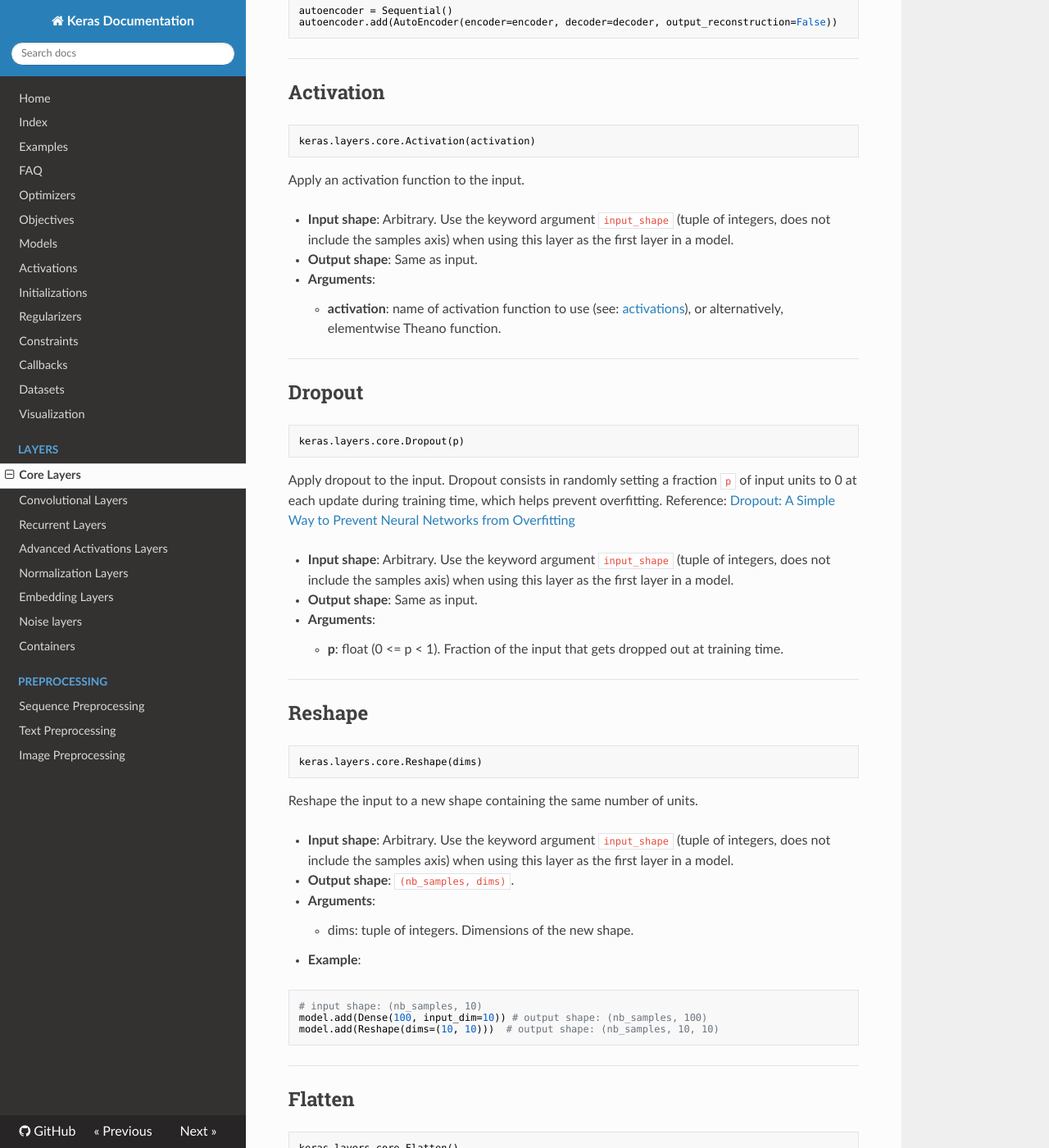
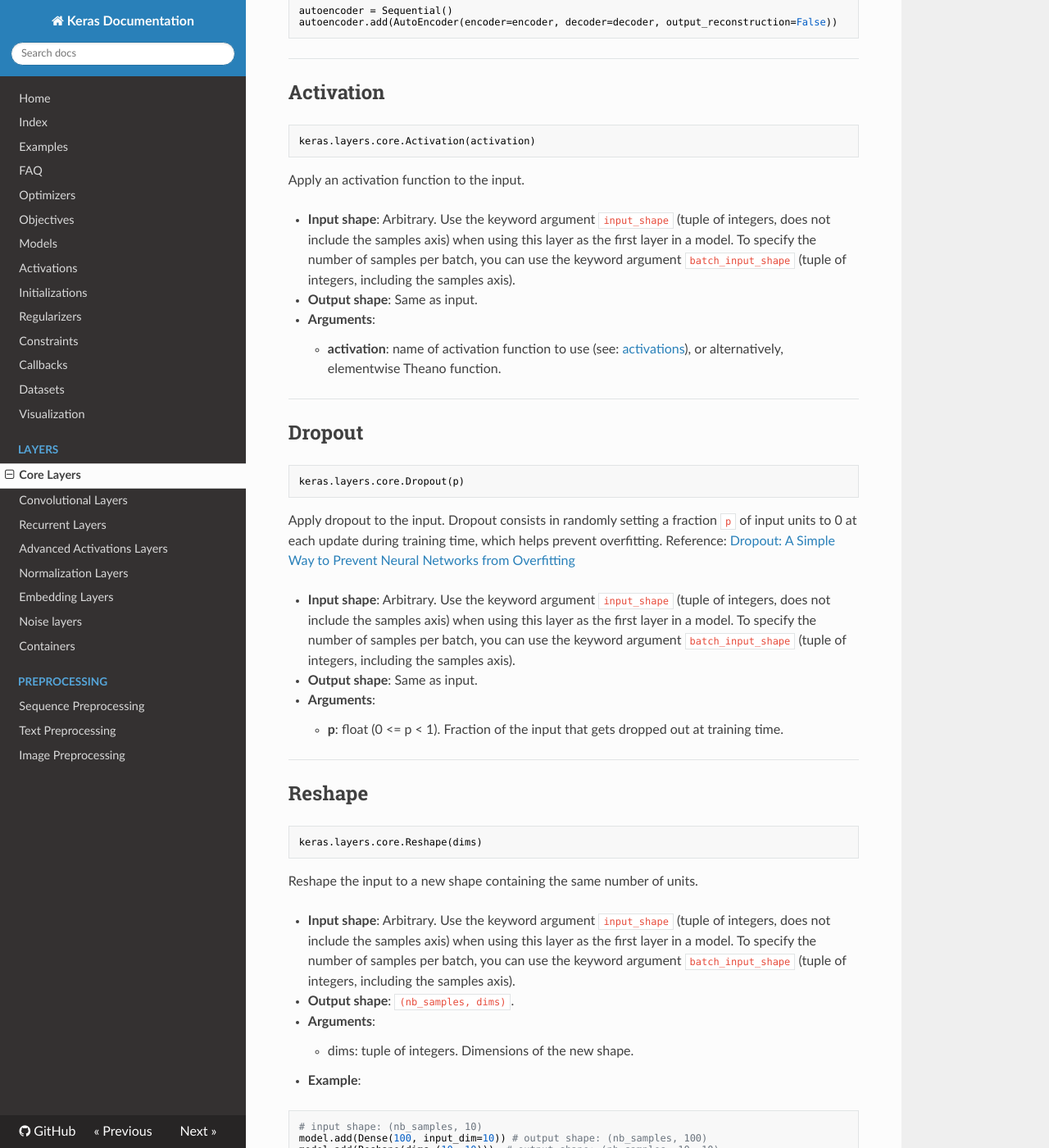
Before and after one commit to Tusespifump1o/keras, an MkDocs documentation site: the page built from docs/sources/layers/core.md, in a window 1280 px wide and 1400 px high, scrolled down 3857 px. Shown: the whole window at 82% size. Built offline with MkDocs 1.6.1, drawn with Linux system fonts in a browser that asks for light colours; nearby versions of some CDN libraries; old or Windows-style settings are respelled for this version of MkDocs; some of the changed text lies outside the part shown.

Commit message:
Documentation update.

````diff
--- a/docs/sources/layers/core.md
+++ b/docs/sources/layers/core.md
@@ -188,7 +188,7 @@
 Apply an activation function to the input.
 
 
-- __Input shape__: Arbitrary. Use the keyword argument `input_shape` (tuple of integers, does not include the samples axis) when using this layer as the first layer in a model.
+- __Input shape__: Arbitrary. Use the keyword argument `input_shape` (tuple of integers, does not include the samples axis) when using this layer as the first layer in a model. To specify the number of samples per batch, you can use the keyword argument `batch_input_shape` (tuple of integers, including the samples axis).
 
 - __Output shape__: Same as input.
 
@@ -206,7 +206,7 @@
 Apply dropout to the input. Dropout consists in randomly setting a fraction `p` of input units to 0 at each update during training time, which helps prevent overfitting. Reference: [Dropout: A Simple Way to Prevent Neural Networks from Overfitting](http://www.cs.toronto.edu/~rsalakhu/papers/srivastava14a.pdf)
 
 
-- __Input shape__: Arbitrary. Use the keyword argument `input_shape` (tuple of integers, does not include the samples axis) when using this layer as the first layer in a model.
+- __Input shape__: Arbitrary. Use the keyword argument `input_shape` (tuple of integers, does not include the samples axis) when using this layer as the first layer in a model. To specify the number of samples per batch, you can use the keyword argument `batch_input_shape` (tuple of integers, including the samples axis).
 
 - __Output shape__: Same as input.
 
@@ -225,7 +225,7 @@
 Reshape the input to a new shape containing the same number of units.
 
 
-- __Input shape__: Arbitrary. Use the keyword argument `input_shape` (tuple of integers, does not include the samples axis) when using this layer as the first layer in a model.
+- __Input shape__: Arbitrary. Use the keyword argument `input_shape` (tuple of integers, does not include the samples axis) when using this layer as the first layer in a model. To specify the number of samples per batch, you can use the keyword argument `batch_input_shape` (tuple of integers, including the samples axis).
 
 - __Output shape__: `(nb_samples, dims)`.
 
@@ -249,7 +249,7 @@
 
 Convert a nD input to 1D.
 
-- __Input shape__: Arbitrary. Use the keyword argument `input_shape` (tuple of integers, does not include the samples axis) when using this layer as the first layer in a model.
+- __Input shape__: Arbitrary. Use the keyword argument `input_shape` (tuple of integers, does not include the samples axis) when using this layer as the first layer in a model. To specify the number of samples per batch, you can use the keyword argument `batch_input_shape` (tuple of integers, including the samples axis).
 
 - __Output shape__: `(nb_samples, nb_input_units)`.
 
@@ -264,7 +264,7 @@
 
 Note that the output is still a single tensor; `RepeatVector` does not split the data flow.
 
-- __Input shape__: Arbitrary. Use the keyword argument `input_shape` (tuple of integers, does not include the samples axis) when using this layer as the first layer in a model.
+- __Input shape__: Arbitrary. Use the keyword argument `input_shape` (tuple of integers, does not include the samples axis) when using this layer as the first layer in a model. To specify the number of samples per batch, you can use the keyword argument `batch_input_shape` (tuple of integers, including the samples axis).
 
 - __Output shape__: `(nb_samples, n, input_dims)`.
 
@@ -279,7 +279,7 @@
 ```
 Permute the dimensions of the input data according to the given tuple. Sometimes useful for connecting RNNs and convnets together.
 
-- __Input shape__: Arbitrary. Use the keyword argument `input_shape` (tuple of integers, does not include the samples axis) when using this layer as the first layer in a model.
+- __Input shape__: Arbitrary. Use the keyword argument `input_shape` (tuple of integers, does not include the samples axis) when using this layer as the first layer in a model. To specify the number of samples per batch, you can use the keyword argument `batch_input_shape` (tuple of integers, including the samples axis).
 
 - __Output shape__: Same as the input shape, but with the dimensions re-ordered according to the ordering specified by the tuple.
 
````
Also changed, not shown: docs/sources/backend.md (+2 -2 lines), docs/sources/layers/noise.md (+2 -2 lines), docs/sources/models.md (+1 -0 lines).
